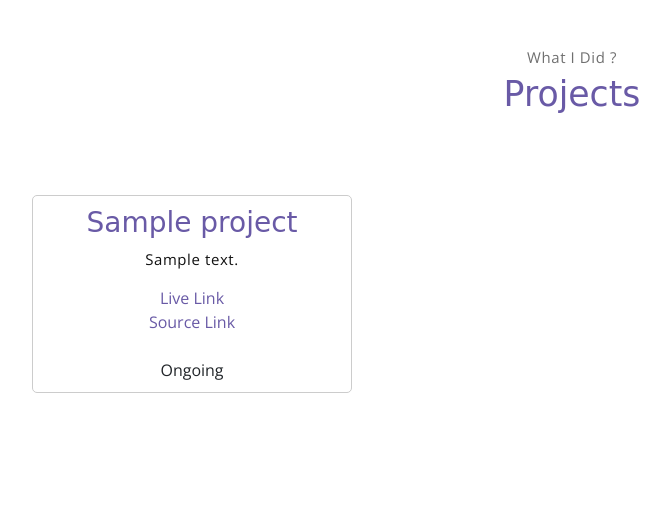
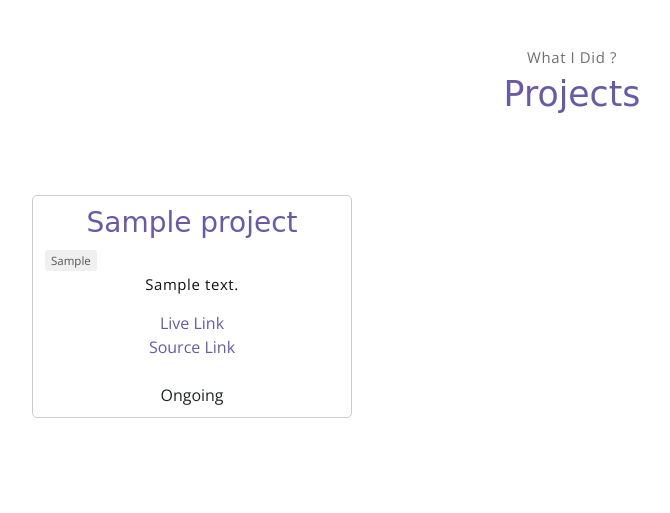
Before and after one commit to arshia-rgh/personal_portfolio, a Django app: page / in a window 1280 px wide. Shown: the part 1813-2326 px from the top of the page, without its empty margins (68-738 px from the left). Run offline with Django 5.2, Linux system fonts and the light colour scheme; tables that the repository leaves empty hold one stand-in row (values such as "Sample post"); grey boxes marked "Sample" are stand-in pictures; parts of the project's set-up code (start-up, migrations or seed data) failed here and were passed over; some libraries are stand-ins or nearby versions; some web fonts are replaced.

Commit message:
removed skill relation in projects and added technologies instead

```diff
--- a/core/models.py
+++ b/core/models.py
@@ -28,7 +28,11 @@ class Project(BaseModel):
     live_link = models.URLField(null=True, blank=True)
     status = models.CharField(max_length=50, choices=ProjectStatusChoices.choices)
 
-    skills = models.ManyToManyField(Skill)
+    technologies = models.TextField()
+
+    @property
+    def separated_techs(self):
+        return self.technologies.split(",")
 
     def __str__(self):
         return self.name
--- a/core/static/core/css/extra.css
+++ b/core/static/core/css/extra.css
@@ -4,3 +4,18 @@
   padding: 10px;
   border-radius: 5px;
 }
+.project-skills {
+    font-size: 0.9em;
+    color: #555;
+    margin-top: 5px;
+    display: flex;
+    flex-wrap: wrap;
+}
+
+.project-skill {
+    background-color: #f0f0f0;
+    border-radius: 3px;
+    padding: 2px 6px;
+    margin: 2px;
+    font-size: 0.8em;
+}
--- a/core/templates/core/index.html
+++ b/core/templates/core/index.html
@@ -165,6 +165,11 @@
                             <span class="portfolio-card-overlay">
                                     <span class="portfolio-card-caption">
                                         <h3>{{ project.name }}</h3>
+                                        <div class="project-skills">
+                                            {% for tech in project.separated_techs %}
+                                                <span class="project-skill">{{ tech }}</span>
+                                            {% endfor %}
+                                        </div>
                                             <p class="font-weight-normal">{{ project.description }}</p>
                                         <a href="{{ project.live_link }}">Live Link</a><br>
                                         <a href="{{ project.source_link }}">Source Link</a><br><br>
```
Also changed, not shown: core/migrations/0010_project_technologies.py.
